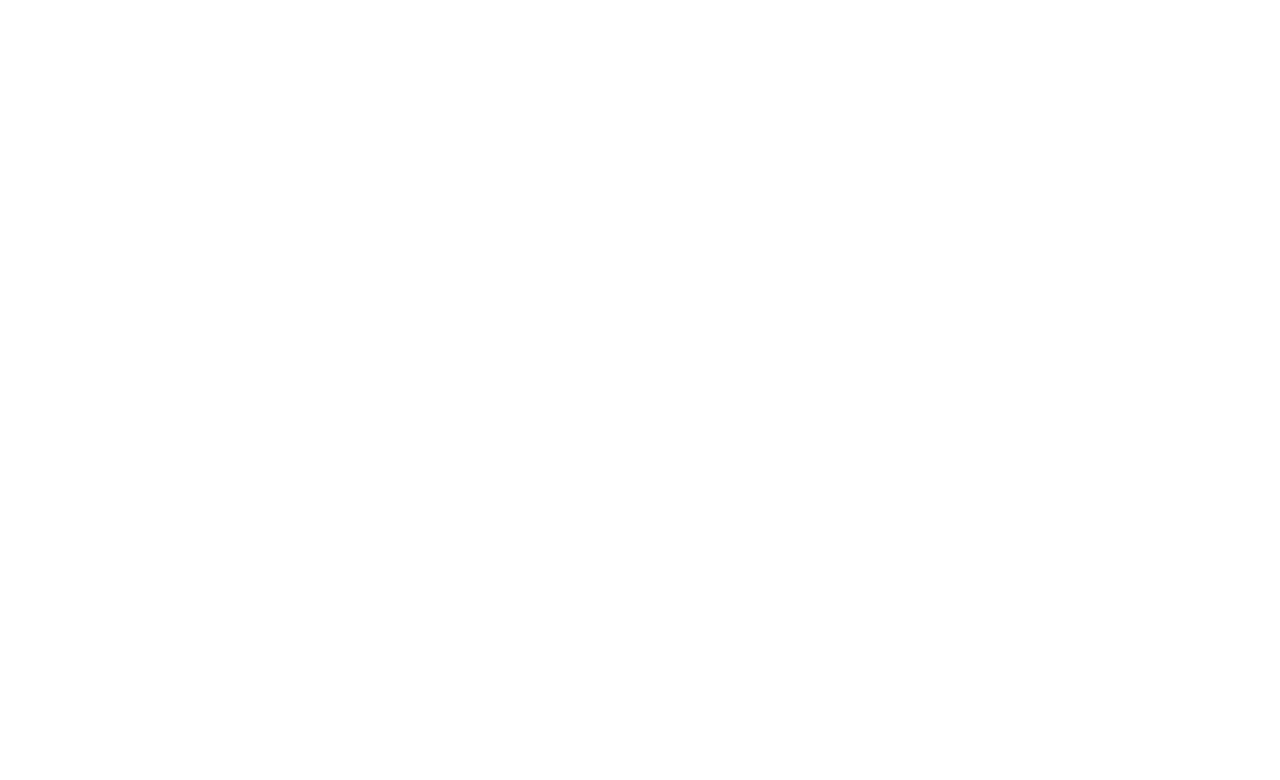
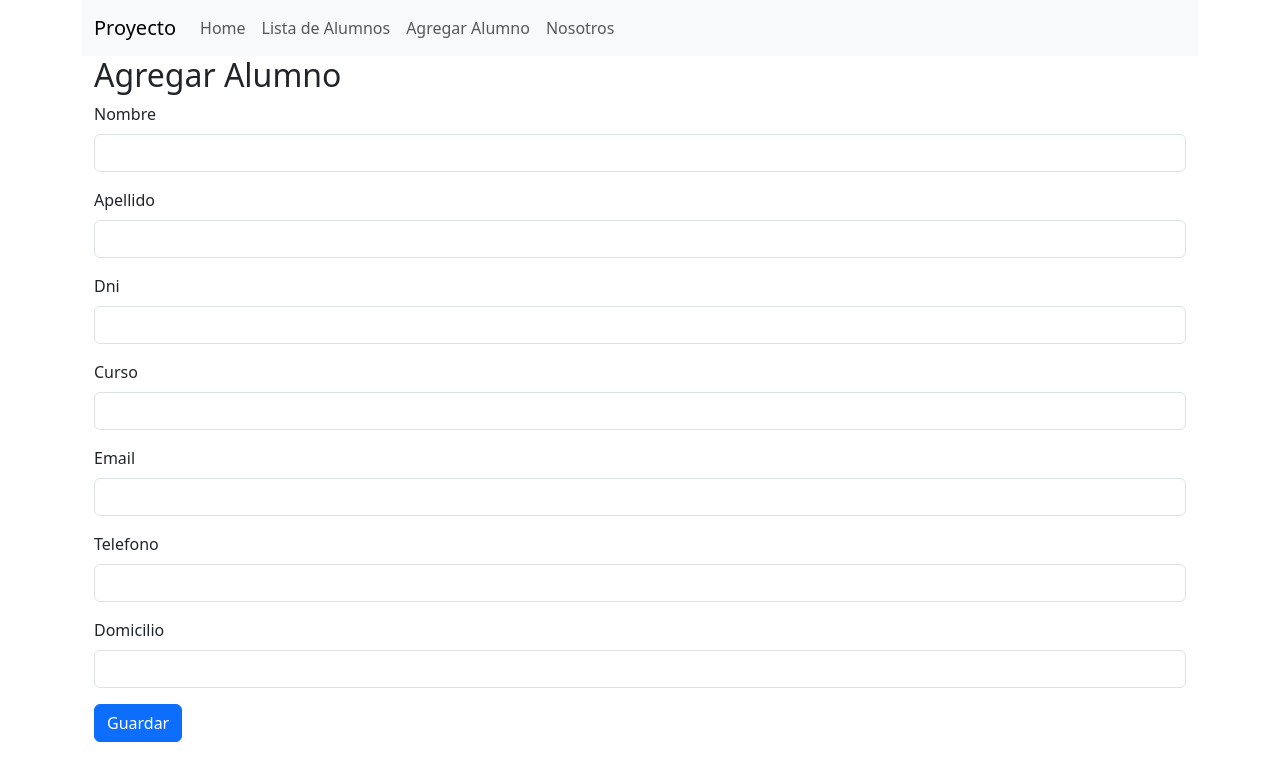
Before and after one commit to Mageofdark/TP05_PV2025_Grupo19, a React (Vite) app in the folder vite-project/: page /Nuevo-Alumno in a window 1280 px wide. Before the commit this address had no page. Shown: the top 780 px of the page. Built offline with nearby package versions, Linux system fonts and the light colour scheme.

Commit message:
Agregar Alumno + Alumnos Cont + arreglo errores + extra. Apaza Ignacio

```diff
--- /dev/null
+++ b/vite-project/components/AgregarAlumno.jsx
@@ -0,0 +1,54 @@
+import { useState } from "react";
+import { useNavigate } from "react-router-dom";
+import { Form, Button, Container } from "react-bootstrap";
+import { useAlumnos } from "./AlumnosCont.jsx";
+
+function AgregarAlumno() {
+  const navigate = useNavigate();
+  const { agregarAlumno } = useAlumnos();
+  const [alumno, setAlumno] = useState({
+    nombre: "",
+    apellido: "",
+    dni: "",
+    curso: "",
+    email: "",
+    telefono: "",
+    domicilio: "",
+  });
+
+  const handleChange = (e) => {
+    setAlumno({ ...alumno, [e.target.name]: e.target.value });
+  };
+
+  const handleSubmit = (e) => {
+    e.preventDefault();
+    agregarAlumno(alumno);
+    alert("Alumno agregado exitosamente");
+    navigate("/Lista-Alumnos");
+  };
+
+  return (
+    <Container>
+      <h2>Agregar Alumno</h2>
+      <Form onSubmit={handleSubmit}>
+        {Object.keys(alumno).map((campo) => (
+          <Form.Group className="mb-3" controlId={campo} key={campo}>
+            <Form.Label>{campo.charAt(0).toUpperCase() + campo.slice(1)}</Form.Label>
+            <Form.Control
+              type="text"
+              name={campo}
+              value={alumno[campo]}
+              onChange={handleChange}
+              required
+            />
+          </Form.Group>
+        ))}
+        <Button variant="primary" type="submit">
+          Guardar
+        </Button>
+      </Form>
+    </Container>
+  );
+}
+
+export default AgregarAlumno;
--- /dev/null
+++ b/vite-project/components/AlumnosCont.jsx
@@ -0,0 +1,20 @@
+import { createContext, useContext, useState } from "react";
+import { Listado_Alumnos } from "./Listado_alumnos";
+
+const AlumnosContext = createContext();
+
+export function AlumnosProvider({ children }) {
+  const [alumnos, setAlumnos] = useState(Listado_Alumnos);
+
+  const agregarAlumno = (nuevoAlumno) => {
+    setAlumnos([...alumnos, { ...nuevoAlumno, id: Date.now() }]);
+  };
+
+  return (
+    <AlumnosContext.Provider value={{ alumnos, setAlumnos, agregarAlumno }}>
+      {children}
+    </AlumnosContext.Provider>
+  );
+}
+
+export const useAlumnos = () => useContext(AlumnosContext);
--- a/vite-project/components/Layout.jsx
+++ b/vite-project/components/Layout.jsx
@@ -1,17 +1,18 @@
-import { Navbar, Container, Nav } from 'react-bootstrap'
-import { Outlet, Link } from 'react-router-dom'
+import { Navbar, Container, Nav } from 'react-bootstrap';
+import { Outlet, Link } from 'react-router-dom';
 
 function Layout() {
-    return(
+  return (
     <>
       <Navbar expand="lg" className='bg-body-tertiary'>
         <Container>
-                <Navbar.Brand as={Link} to="/">Proyecto</Navbar.Brand> {/* Marca también con Link */}
+          <Navbar.Brand as={Link} to="/">Proyecto</Navbar.Brand>
           <Navbar.Toggle aria-controls='basic-navbar-nav' />
           <Navbar.Collapse id="basic-navbar-nav">
             <Nav className='me-auto'>
               <Nav.Link as={Link} to="/">Home</Nav.Link>
               <Nav.Link as={Link} to="/Lista-Alumnos">Lista de Alumnos</Nav.Link>
+              <Nav.Link as={Link} to="/Nuevo-Alumno">Agregar Alumno</Nav.Link>
               <Nav.Link as={Link} to="/Nosotros">Nosotros</Nav.Link>
             </Nav>
           </Navbar.Collapse>
@@ -19,11 +20,10 @@
       </Navbar>
 
       <section>
-                <Outlet></Outlet>
+        <Outlet />
       </section>
     </>
-    )
-
+  );
 }
 
-export default Layout
+export default Layout;
--- a/vite-project/components/Lista_Alumnos.jsx
+++ b/vite-project/components/Lista_Alumnos.jsx
@@ -1,10 +1,13 @@
-import { useState } from "react";
-import { Container, ListGroup, Button, Form } from "react-bootstrap";
-import { Link, useParams } from "react-router-dom"; // <-- usa react-router-dom
+import { useAlumnos } from './AlumnosCont.jsx';
+import { useState } from 'react';
+import { Container, ListGroup, Button, Form } from 'react-bootstrap';
+import { Link, useParams } from 'react-router-dom';
 
-export function Editar ( { Lista, setLista } ) {
+export function Editar() {
   const { id } = useParams();
-    const alumno = Lista.find((alumno) => alumno.id === parseInt(id));
+  const { alumnos, setAlumnos } = useAlumnos();
+
+  const alumno = alumnos.find((alumno) => alumno.id === parseInt(id));
   if (!alumno) return <p>Alumno no encontrado</p>;
 
   const [nombre, setNombre] = useState(alumno.nombre);
@@ -16,67 +19,103 @@
   const [telefono, setTelefono] = useState(alumno.telefono);
 
   const handleEditar = () => {
-        const newAlumno = {
-            id: parseInt(id),
-            nombre: nombre,
-            apellido: apellido,
-            dni: dni,
-            curso: curso,
-            email: email,
-            domicilio: domicilio,
-            telefono: telefono,
+    const nuevoAlumno = {
+      id: alumno.id,
+      nombre,
+      apellido,
+      dni,
+      curso,
+      email,
+      domicilio,
+      telefono,
     };
-        const newLista = Lista.map((x) => {
-            if(x.id !== parseInt(id)) return x;
-            return newAlumno;
-        })
 
-        setLista(newLista);
+    const nuevaLista = alumnos.map((a) =>
+      a.id === alumno.id ? nuevoAlumno : a
+    );
+    setAlumnos(nuevaLista);
 
-        alert("Los cambios se guardaron correctamente");
-    }
+    alert('Los cambios se guardaron correctamente');
+  };
 
   return (
     <>
-            <Link to={'/Lista-Alumnos'}> Volver </Link>
+      <Link to='/Lista-Alumnos'>Volver</Link>
       <Form>
         <Form.Label> ID: </Form.Label>
-                <Form.Control type="number" readOnly defaultValue={id}/>
+        <Form.Control type='number' readOnly defaultValue={id} />
 
         <Form.Label> Nombre </Form.Label>
-                <Form.Control type="text" placeholder="Nombre" defaultValue={alumno.nombre} onChange={(e) => setNombre(e.target.value)}/>
+        <Form.Control
+          type='text'
+          placeholder='Nombre'
+          defaultValue={alumno.nombre}
+          onChange={(e) => setNombre(e.target.value)}
+        />
 
         <Form.Label> Apellido </Form.Label>
-                <Form.Control type="text" placeholder="Apellido" defaultValue={alumno.apellido} onChange={(e) => setApellido(e.target.value) }/>
+        <Form.Control
+          type='text'
+          placeholder='Apellido'
+          defaultValue={alumno.apellido}
+          onChange={(e) => setApellido(e.target.value)}
+        />
 
         <Form.Label> Dni </Form.Label>
-                <Form.Control type="number" placeholder="Dni" defaultValue={alumno.dni} onChange={(e) => setDni(e.target.value)}/>
+        <Form.Control
+          type='number'
+          placeholder='Dni'
+          defaultValue={alumno.dni}
+          onChange={(e) => setDni(e.target.value)}
+        />
 
         <Form.Label> Curso </Form.Label>
-                <Form.Control type="text" placeholder="Curso" defaultValue={alumno.curso} onChange={(e) => setCurso(e.target.value)}/>
+        <Form.Control
+          type='text'
+          placeholder='Curso'
+          defaultValue={alumno.curso}
+          onChange={(e) => setCurso(e.target.value)}
+        />
 
         <Form.Label> Email </Form.Label>
-                <Form.Control type="email" placeholder="Email" defaultValue={alumno.email} onChange={(e) => setEmail(e.target.value)}/>
+        <Form.Control
+          type='email'
+          placeholder='Email'
+          defaultValue={alumno.email}
+          onChange={(e) => setEmail(e.target.value)}
+        />
 
         <Form.Label> Domicilio </Form.Label>
-                <Form.Control type="text" placeholder="Domicilio" defaultValue={alumno.domicilio} onChange={(e) => setDomicilio(e.target.value)}/>
+        <Form.Control
+          type='text'
+          placeholder='Domicilio'
+          defaultValue={alumno.domicilio}
+          onChange={(e) => setDomicilio(e.target.value)}
+        />
 
         <Form.Label> Telefono </Form.Label>
-                <Form.Control type="number" placeholder="Telefono" defaultValue={alumno.telefono} onChange={(e) => setTelefono(e.target.value)}/>
+        <Form.Control
+          type='number'
+          placeholder='Telefono'
+          defaultValue={alumno.telefono}
+          onChange={(e) => setTelefono(e.target.value)}
+        />
 
-                <Button onClick={handleEditar}> Guardar Cambios </Button>
+        <Button onClick={handleEditar}>Guardar Cambios</Button>
       </Form>
     </>
-    )
+  );
 }
 
-export const Detalles = ( { Lista }) => {
+export const Detalles = () => {
   const { id } = useParams();
-    const alumno = Lista.find((alumno) => alumno.id === parseInt(id));
+  const { alumnos } = useAlumnos();
+  const alumno = alumnos.find((alumno) => alumno.id === parseInt(id));
   if (!alumno) return <p>Alumno no encontrado</p>;
+
   return (
     <div>
-            <Link to={'/Lista-Alumnos'}> Volver </Link>
+      <Link to='/Lista-Alumnos'>Volver</Link>
       <h2>Detalles del Alumno</h2>
       <p>Nombre: {alumno.nombre}</p>
       <p>Apellido: {alumno.apellido}</p>
@@ -89,11 +128,13 @@
   );
 };
 
-export function Lista_Alumnos( { Lista }) {
+export function Lista_Alumnos() {
+  const { alumnos } = useAlumnos();
+
   return (
     <Container>
       <h2>Lista de Alumnos</h2>
-            {Lista.map((alumno) => (
+      {alumnos.map((alumno) => (
         <ListGroup key={alumno.id} horizontal>
           <ListGroup.Item>
             <Link to={`/Lista-Alumnos/${alumno.id}`}>
@@ -104,7 +145,9 @@
           <ListGroup.Item>Curso: {alumno.curso}</ListGroup.Item>
           <ListGroup.Item>
             <Link to={`/Lista-Alumnos/${alumno.id}/editar`}>
-                            <Button variant="outline-primary" size="sm"> Modificar </Button>
+              <Button variant='outline-primary' size='sm'>
+                Modificar
+              </Button>
             </Link>
           </ListGroup.Item>
         </ListGroup>
--- a/vite-project/src/App.jsx
+++ b/vite-project/src/App.jsx
@@ -1,29 +1,25 @@
 import { useState, useEffect } from 'react'
-import { Routes, Route } from 'react-router'
-import { Listado_Alumnos as lista } from "/components/Listado_alumnos";
-import { Lista_Alumnos, Detalles, Editar } from '../components/Lista_Alumnos'
-import Layout from '../components/Layout'
-import Home from '../components/Home'
+import Layout from '../components/Layout';
+import { Routes, Route } from 'react-router-dom';
+import Home from '../components/Home';
+import { Lista_Alumnos, Detalles, Editar } from '../components/Lista_Alumnos';
+import AgregarAlumno from '../components/AgregarAlumno';
 
-function App(){
-  const [Lista, setLista] = useState([]);
-  useEffect(() => {
-        setLista(lista);
-  }, []);
-
+function App() {
   return (
     <div className='container'>
       <Routes>
-        <Route path='/' element = {<Layout/>}>
-          <Route index element={ <Home/>}/>
-          <Route path='Lista-Alumnos' element= {<Lista_Alumnos Lista={Lista} setLista={setLista}/>}/>
-          <Route path='Lista-Alumnos/:id' element={<Detalles Lista={Lista} setLista={setLista}/>}/>
-          <Route path='Nosotros' element={<h1>Nosotros</h1>}/>
-          <Route path="Lista-Alumnos/:id/editar" element={<Editar Lista={Lista} setLista={setLista}/>}/>
+        <Route path='/' element={<Layout />}>
+          <Route index element={<Home />} />
+          <Route path='Lista-Alumnos' element={<Lista_Alumnos />} />
+          <Route path='Lista-Alumnos/:id' element={<Detalles />} />
+          <Route path='Lista-Alumnos/:id/editar' element={<Editar />} />
+          <Route path='Nuevo-Alumno' element={<AgregarAlumno />} />
+          <Route path='Nosotros' element={<h1>Nosotros</h1>} />
         </Route>
       </Routes>
     </div>
-  )
+  );
 }
 
-export default App
+export default App;
--- a/vite-project/src/main.jsx
+++ b/vite-project/src/main.jsx
@@ -1,14 +1,16 @@
-import { StrictMode } from 'react'
-import { createRoot } from 'react-dom/client'
-import App from './App.jsx'
-import { BrowserRouter } from 'react-router'
+import { StrictMode } from 'react';
+import { createRoot } from 'react-dom/client';
+import App from './App.jsx';
+import { BrowserRouter } from 'react-router-dom';
 import 'bootstrap/dist/css/bootstrap.min.css';
-
+import { AlumnosProvider } from '../components/AlumnosCont.jsx';
 
 createRoot(document.getElementById('root')).render(
   <StrictMode>
     <BrowserRouter>
-      <App />
+      <AlumnosProvider>
+        <App />
+      </AlumnosProvider>
     </BrowserRouter>
-  </StrictMode>,
-)
+  </StrictMode>
+);
```
Lines whose indentation alone changed are shown as unchanged.
